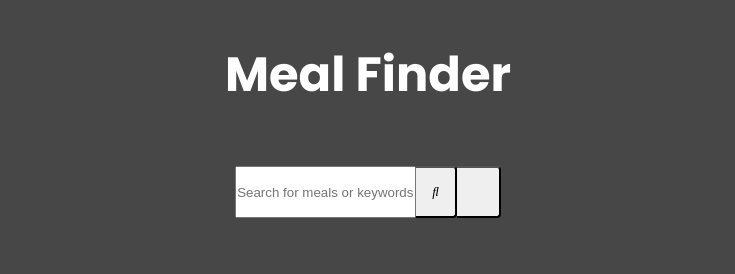
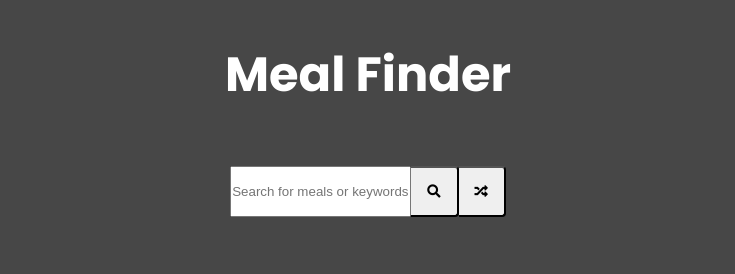
Before and after one commit to 209410769/1092-nextjs-djevent-209410769, a Next.js app: page /project/meals in a window 1280 px wide. Shown: the top 274 px of the page, without its empty margins (272-1007 px from the left). Built offline with nearby package versions, Linux system fonts and the light colour scheme.

Commit message:
meal search icon

```diff
--- a/pages/project/how.js
+++ b/pages/project/how.js
@@ -6,7 +6,7 @@ export default function how() {
             <ul>
                 <li>
                     <p>
-                    c.關於此次作業，我詢問了許多的人應該如何打，大部分的人也相當的好心，詢問過老師也詢問過助教，<br></br>
+                    C.關於此次作業，我詢問了許多的人應該如何打，大部分的人也相當的好心，詢問過老師也詢問過助教，<br></br>
                     但是最終能夠打出來是依靠助教在6/7替我們大家在複習一遍才了解此次的作業code書寫的方式期望助教及老師能夠在下學期時進度放慢一點，<br></br>
                     我相信有許多的人都有許多的問題。<br></br>
                     另外在此次的作業謝謝老師教導我們如此先進的網頁程式設計方式<br></br>
--- a/pages/project/meals.js
+++ b/pages/project/meals.js
@@ -22,9 +22,6 @@ export default function meals() {
             setMealData(res.meals)
         })
     }
-
-
-
     return (
     <div>
         <Head>
@@ -37,11 +34,11 @@ export default function meals() {
             <form id="submit" className={styles["flex-box"]}>
                 <input type="text" value={input} placeholder="Search for meals or keywords" className={styles.input} onChange={handleInput}/>
                 <button className={styles.btn__search} type="submit" onClick={handleSubmit}>
-                    <i className="styles.fas fa-search"></i>
+                    <i className="fas fa-search"></i>
                 </button>
                 </form>
                     <button className={styles.btn__random} id="random">
-                <i className="styles.fas fa-random"></i>
+                <i className="fas fa-random"></i>
             </button>
         </div>
         <div id="result-heading" className={styles.title__search}><h1>Search Results for ' {input} ' :</h1></div>
```
